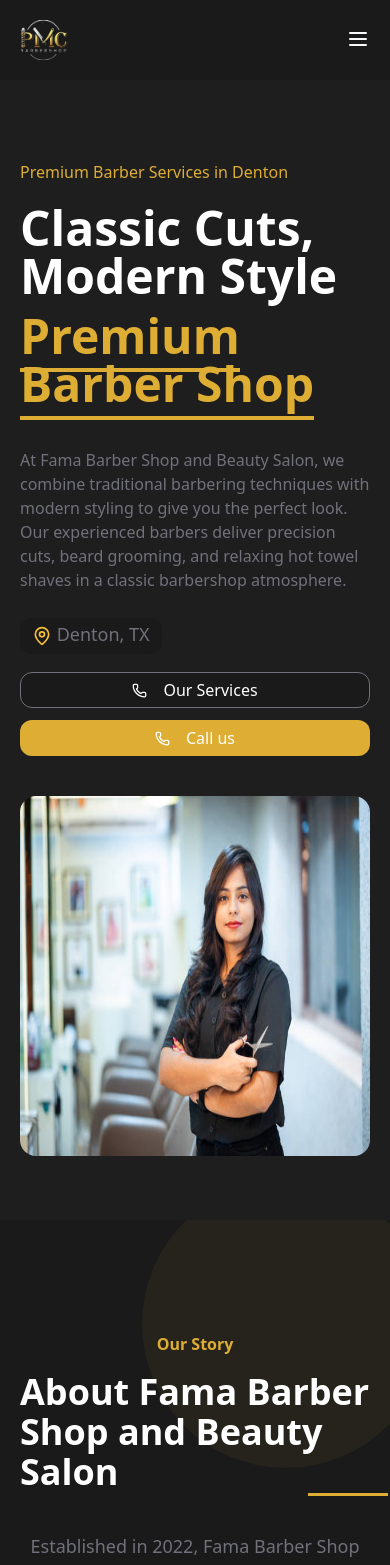
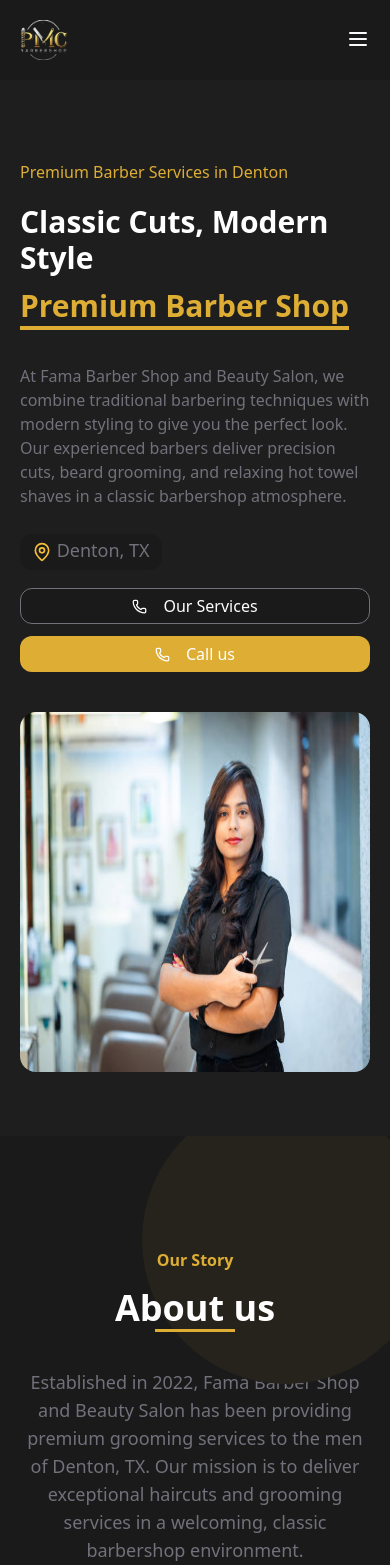
Before and after one commit to vikaskushwah738/fama-barber-landing, a Next.js app: page / in a window 390 px wide. Shown: the top 1565 px of the page. Built offline with nearby package versions, Linux system fonts and the light colour scheme.

Commit message:
small updates

```diff
--- a/components/AboutUs.tsx
+++ b/components/AboutUs.tsx
@@ -11,11 +11,21 @@
                 </p>
 
                 {/* <h2 className="text-3xl text-white font-bold pt-4"><span className="border-b-3 border-[#DEAE34]">About PMC Barbershop</span> </h2> */}
-                <h2 className="text-4xl text-white font-bold pt-4 group relative inline-block z-10">
-                    <span className=" text-white relative after:content-[''] after:absolute after:bottom-0 after:left-72 after:w-20 after:h-[3px] after:bg-[#DEAE34] after:transition-all after:duration-300 group-hover:after:left-0 group-hover:after:w-full">
+
+                {/* This will show on medium (md) and larger screens */}
+                <h2 className="hidden md:block text-4xl text-white font-bold pt-4 group relative  z-10">
+                    <span className="text-white relative after:content-[''] after:absolute after:bottom-0 after:left-72 after:w-20 after:h-[3px] after:bg-[#DEAE34] after:transition-all after:duration-300 group-hover:after:left-0 group-hover:after:w-full">
                         About Fama Barber Shop and Beauty Salon
                     </span>
                 </h2>
+
+                {/* This will show on small screens only */}
+                <h2 className="block md:hidden text-4xl text-white font-bold pt-4 group relative z-10">
+                    <span className="text-white relative after:content-[''] after:absolute after:bottom-0 after:left-10 after:w-20 after:h-[3px] after:bg-[#DEAE34] after:transition-all after:duration-300 group-hover:after:left-0 group-hover:after:w-full">
+                        About us
+                    </span>
+                </h2>
+
                 <p className="text-[#71717B] lg:px-52 md:px-24 text-center pt-10 text-lg">Established in 2022, Fama Barber Shop and Beauty Salon has been providing premium grooming services to the men of Denton, TX. Our mission is to deliver exceptional haircuts and grooming services in a welcoming, classic barbershop environment.</p>
             </div>
             <div className="lg:flex pt-10 lg:gap-10">
--- a/components/CommonQuestions.tsx
+++ b/components/CommonQuestions.tsx
@@ -12,7 +12,7 @@
                 <p className="text-[#DEAE34] font-bold pt-8 transition-all duration-300 transform hover:-translate-y-2 cursor-pointer relative z-10">
                     Common Questions
                 </p>
-                <h2 className="text-4xl text-white font-bold pt-4 group relative inline-block z-10">
+                <h2 className="text-4xl text-white font-bold pt-4 group relative inline-block z-10 text-center">
                     <span className="text-white relative after:content-[''] after:absolute after:bottom-0 after:left-44 after:w-20 after:h-[3px] after:bg-[#DEAE34] after:transition-all after:duration-300 group-hover:after:left-0 group-hover:after:w-full">
                         Frequently Asked Questions
                     </span>
--- a/components/Gallery.tsx
+++ b/components/Gallery.tsx
@@ -10,7 +10,7 @@
                 <p className="text-[#DEAE34] font-bold pt-8 transition-all duration-300 transform hover:-translate-y-2 cursor-pointer relative z-10">
                     Our Work & Shop
                 </p>
-                <h2 className="text-4xl text-white font-bold pt-4 group relative inline-block z-10">
+                <h2 className="md:text-4xl text-3xl text-white font-bold pt-4 group relative inline-block z-10 text-center">
                     <span className="text-white relative after:content-[''] after:absolute after:bottom-0 after:left-36 after:w-20 after:h-[3px] after:bg-[#DEAE34] after:transition-all after:duration-300 group-hover:after:left-0 group-hover:after:w-full">
                         Our Barbershop Gallery
                     </span>
--- a/components/HeroSection.tsx
+++ b/components/HeroSection.tsx
@@ -6,8 +6,8 @@
         <section className="bg-[#1E1E1E] lg:flex lg:px-16 md:px-10 px-5 py-16 lg:gap-10 pt-20">
             <div className="lg:w-[50%]">
                 <h1 className="text-[#DEAE34] md:pt-10 pt-20"> Premium Barber Services in Denton</h1>
-                <p className="text-white text-5xl font-extrabold pt-5"> Classic Cuts, Modern Style</p>
-                <h2 className="text-[#DEAE34] text-5xl font-extrabold pt-3 ">
+                <p className="text-white md:text-5xl text-3xl font-extrabold pt-5"> Classic Cuts, Modern Style</p>
+                <h2 className="text-[#DEAE34] md:text-5xl text-3xl font-extrabold pt-3 ">
                     <span className="border-b-4 border-[#DEAE34]"> Premium Barber Shop</span>
                 </h2>
 
--- a/components/OurCommitment.tsx
+++ b/components/OurCommitment.tsx
@@ -12,7 +12,7 @@
                 <p className="text-[#DEAE34] font-bold pt-8 transition-all duration-300 transform hover:-translate-y-2 cursor-pointer relative z-10">
                     Our Commitment
                 </p>
-                <h2 className="text-4xl text-white font-bold pt-4 group relative inline-block z-10">
+                <h2 className="md:text-4xl text-3xl text-center text-white font-bold pt-4 group relative inline-block z-10">
                     <span className="text-white relative after:content-[''] after:absolute after:bottom-0 after:left-48 after:w-20 after:h-[3px] after:bg-[#DEAE34] after:transition-all after:duration-300 group-hover:after:left-0 group-hover:after:w-full">
                         Why Choose PMC Barbershop?
                     </span>
--- a/components/ServicePrices.tsx
+++ b/components/ServicePrices.tsx
@@ -12,7 +12,6 @@
             <div className="flex justify-center items-center flex-col z-10">
                 <p className="text-[#DEAE34] font-bold pt-8 transition-all duration-300 transform hover:-translate-y-2 cursor-pointer relative z-10">
                     Quality Barbering at Fair Prices
-
                 </p>
                 <h2 className="text-4xl text-white font-bold pt-4 group relative inline-block z-10">
                     <span className="text-white relative after:content-[''] after:absolute after:bottom-0 after:left-28 after:w-20 after:h-[3px] after:bg-[#DEAE34] after:transition-all after:duration-300 group-hover:after:left-0 group-hover:after:w-full">
--- a/components/Testimonials.tsx
+++ b/components/Testimonials.tsx
@@ -16,7 +16,7 @@
                 <p className="text-[#DEAE34] font-bold pt-8 transition-all duration-300 transform hover:-translate-y-2 cursor-pointer relative z-10">
                     Testimonials
                 </p>
-                <h2 className="text-4xl text-white font-bold pt-4 group relative inline-block z-10">
+                <h2 className="md:text-4xl text-3xl text-white font-bold pt-4 group relative inline-block z-10">
                     <span className="text-white relative after:content-[''] after:absolute after:bottom-0 after:left-28 after:w-20 after:h-[3px] after:bg-[#DEAE34] after:transition-all after:duration-300 group-hover:after:left-0 group-hover:after:w-full">
                         What Our Clients Say
                     </span>
```
